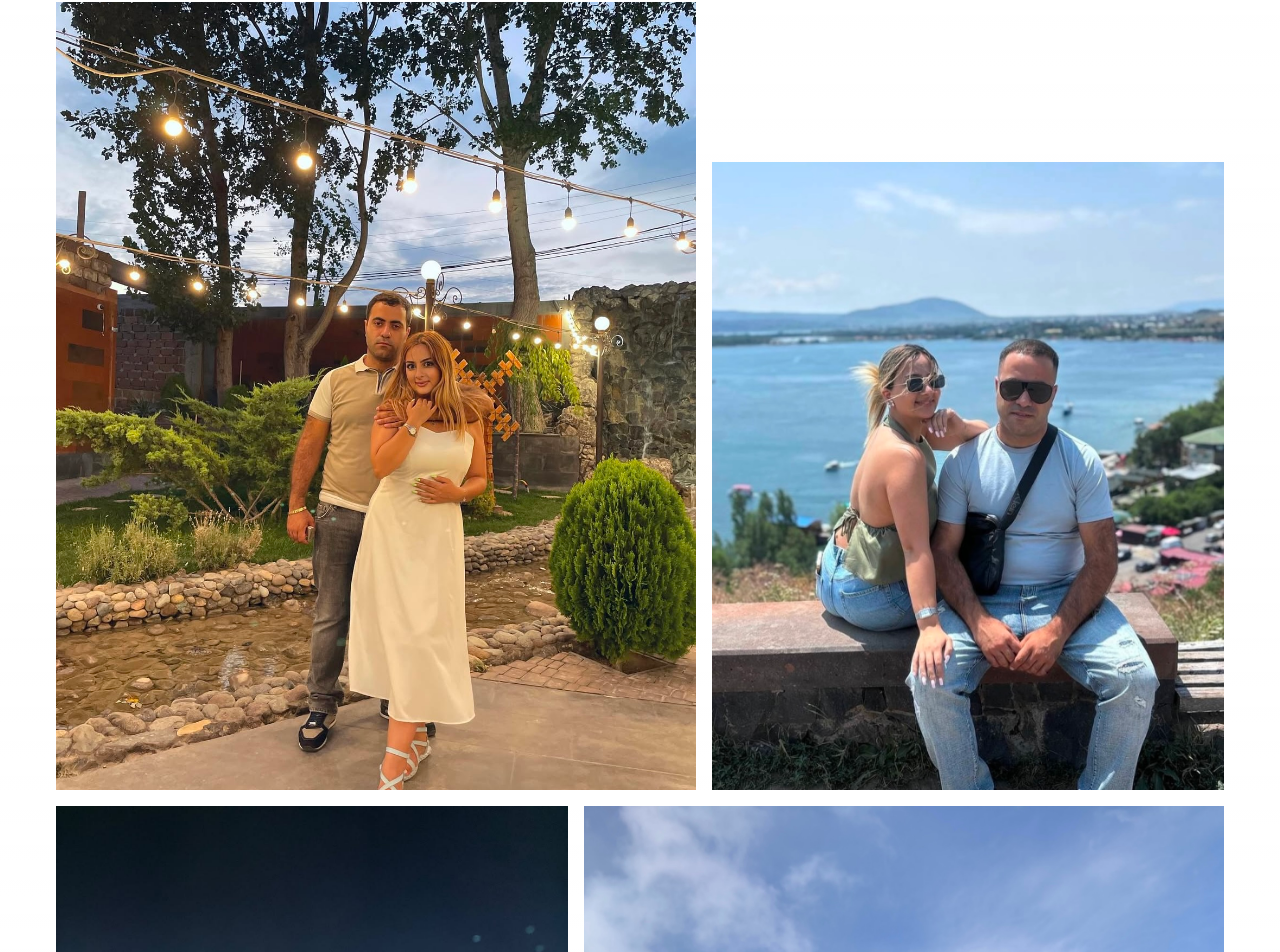
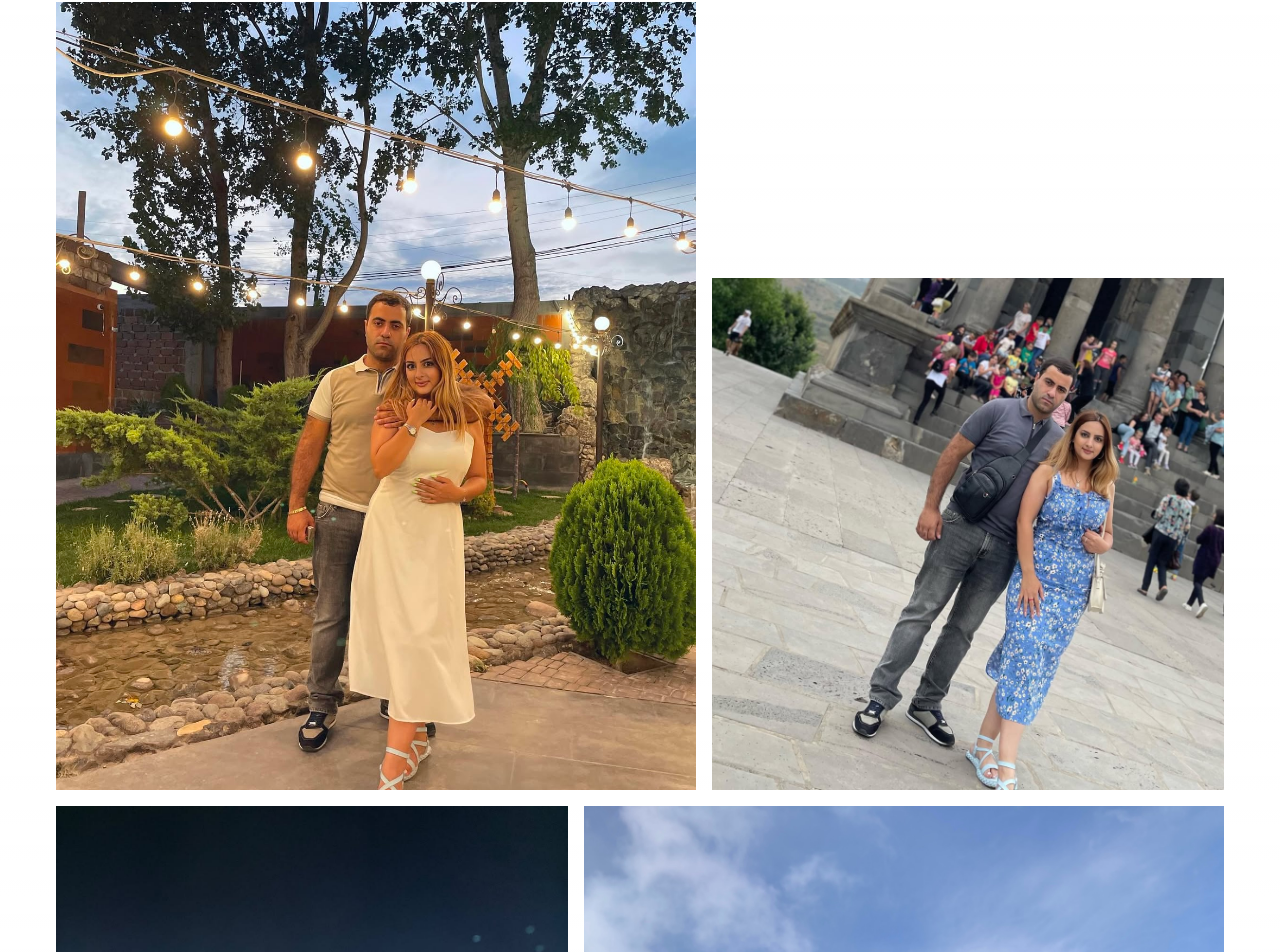
Before and after one commit to vaahe/wedding-invitation, a Next.js app: page / in a window 1280 px wide. Shown: the part 2238-3190 px from the top of the page. Built offline with nearby package versions, Linux system fonts and the light colour scheme; a web font is replaced by a local one.

Commit message:
replace image

```diff
--- a/src/app/components/ImagesSection.tsx
+++ b/src/app/components/ImagesSection.tsx
@@ -16,7 +16,7 @@ export const ImagesSection = () => {
       </div>
       <div className="w-2/5 self-end">
         <Image
-          src={"/image7.png"}
+          src={"/image7.jpg"}
           alt={"image 7"}
           layout="responsive"
           width={1920}
```
Also changed, not shown: public/image7.jpg (added), public/image7.png (deleted).
